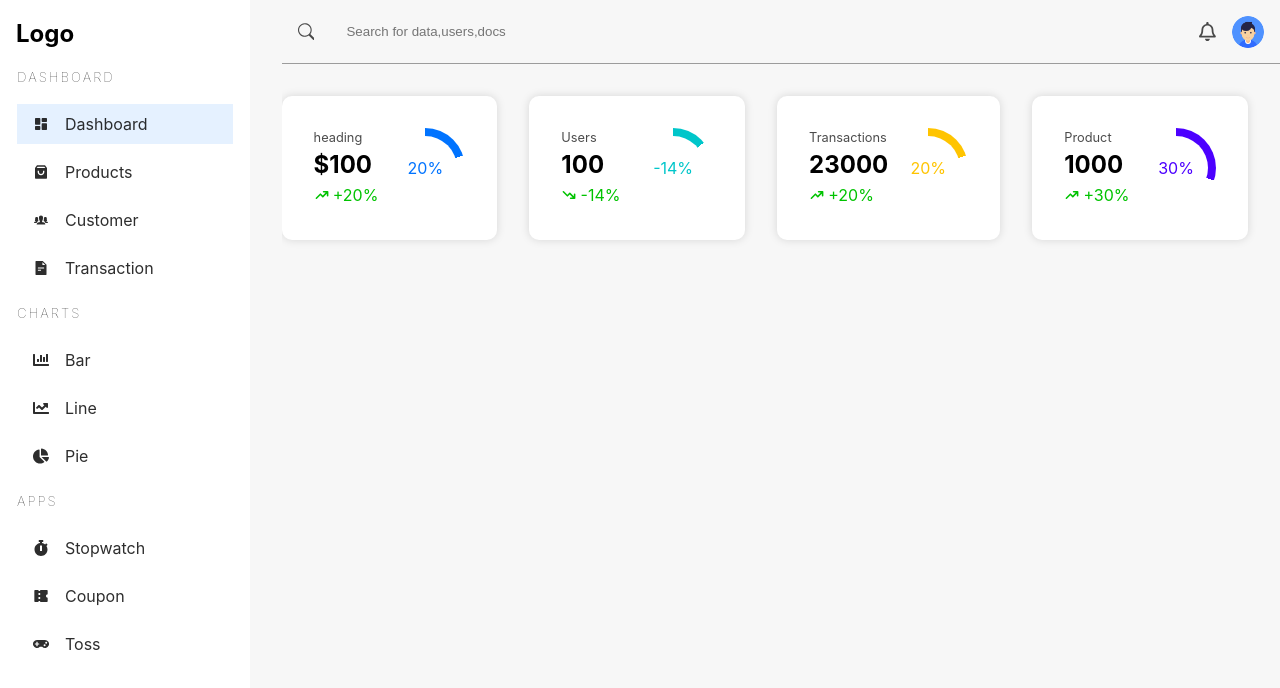
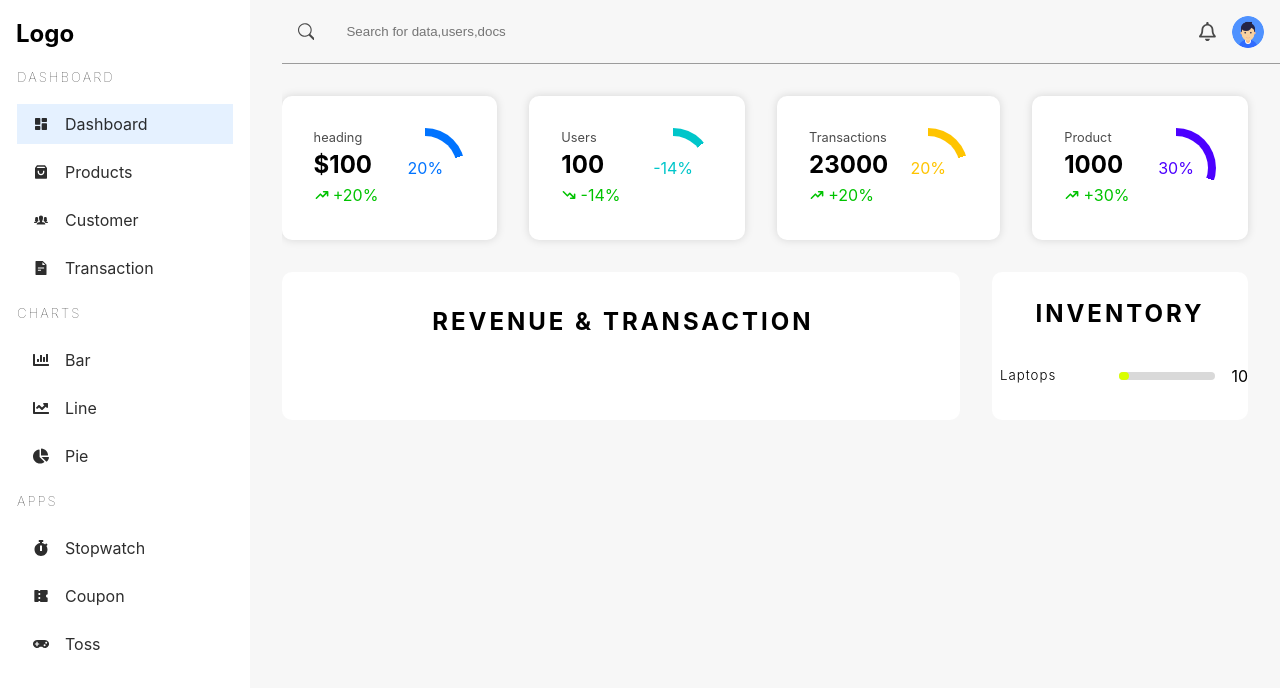
Before and after one commit to Jyotiraditya24/Dashboard, a React (Vite) app: page /admin/dashboard in a window 1280 px wide. Shown: the top 688 px of the page. Built offline with nearby package versions, Linux system fonts and the light colour scheme.

Commit message:
Making Inventory

```diff
--- a/src/pages/Dashboard.tsx
+++ b/src/pages/Dashboard.tsx
@@ -47,6 +47,22 @@
             color="rgb(76 0 255)"
           />
         </section>
+        {/* GRAPH SECTION */}
+        <section className="graph-container">
+          <div className="revenue-chart">
+            <h2>Revenue & Transaction</h2>
+          </div>
+          <div className="dashboard-categories">
+            <h2>Inventory</h2>
+            <div>
+              <CategoryItem
+                heading="Laptops"
+                value={10}
+                color="hsl(69,100%,50%)"
+              />
+            </div>
+          </div>
+        </section>
       </main>
     </div>
   );
@@ -65,7 +81,7 @@
   value,
   percent,
   color,
-  amount=false,
+  amount = false,
 }: WidgetItemProps) => (
   <article className="widget">
     {/* WIDGEINFO LEFT SIDE */}
@@ -84,17 +100,40 @@
       )}
     </div>
     {/* WIDGET INFO RIGHT SIDE */}
-   <div
-  className="widgetCircle"
-  style={{
-    background: `conic-gradient(
+    <div
+      className="widgetCircle"
+      style={{
+        background: `conic-gradient(
       ${color} ${Math.abs(percent * 3.6)}deg,
       rgb(255,255,255) 0
     )`,
-  }}>
+      }}
+    >
       <span style={{ color: color }}>{percent}%</span>
     </div>
   </article>
 );
 
+interface CategoryItemProps {
+  color: string;
+  value: number;
+  heading: string;
+}
+
+const CategoryItem = ({ color, value, heading }: CategoryItemProps) => (
+  <div className="category-item">
+    <h5>{heading}</h5>
+    <div>
+      {/* one div for background and another div for indication */}
+      <div
+        style={{
+          backgroundColor: color,
+          width: `${value}%`,
+        }}
+      ></div>
+    </div>
+    <span>{value}</span>
+  </div>
+);
+
 export default Dashboard;
--- a/src/styles/_dashboard.scss
+++ b/src/styles/_dashboard.scss
@@ -62,4 +62,56 @@
                 }
             }
         }
+        .graph-container{
+            @include flex(row,unset,unset, 2rem);
+            padding: 0 2rem 2rem 0;
+            > div {
+                background-color: white;
+                border-radius: 10px;
+            }
+            .revenue-chart{
+                width: 100%;
+                padding: 1rem 3rem;
+                > h2{
+                    @include heading;
+                    margin: 1rem 0 2rem 0.25rem;
+                    text-align: center;
+                }
+            }
+            .dashboard-categories{
+                width: 100%;
+                max-width: 16rem;
+                @include flex(column,center,unset,0);
+                padding-bottom: 2rem;
+                >h2 {
+                        @include heading;
+                        margin: 1.5rem 0 2rem 0;
+                        text-align: center;
+                    }
+                > div{
+                    overflow-y: auto;
+                    padding-left: 0.5rem;
+                }
+                .category-item{
+                    width: 100%;
+                    @include flex(row,space-between);
+                    >h5{
+                        letter-spacing: 1px;
+                        font-weight: 300;
+                    }
+                    >div{
+                        margin-left: auto;
+                        width: 6rem;
+                        background-color: rgb(217,217,217);
+                        border-radius: 20px;
+                        height: 0.5rem;
+                        flex: none;
+                        >div{
+                            height: 100%;
+                            border-radius: 20px;
+                        }
+                    }
+                }
+            }
+        }
     }
```
